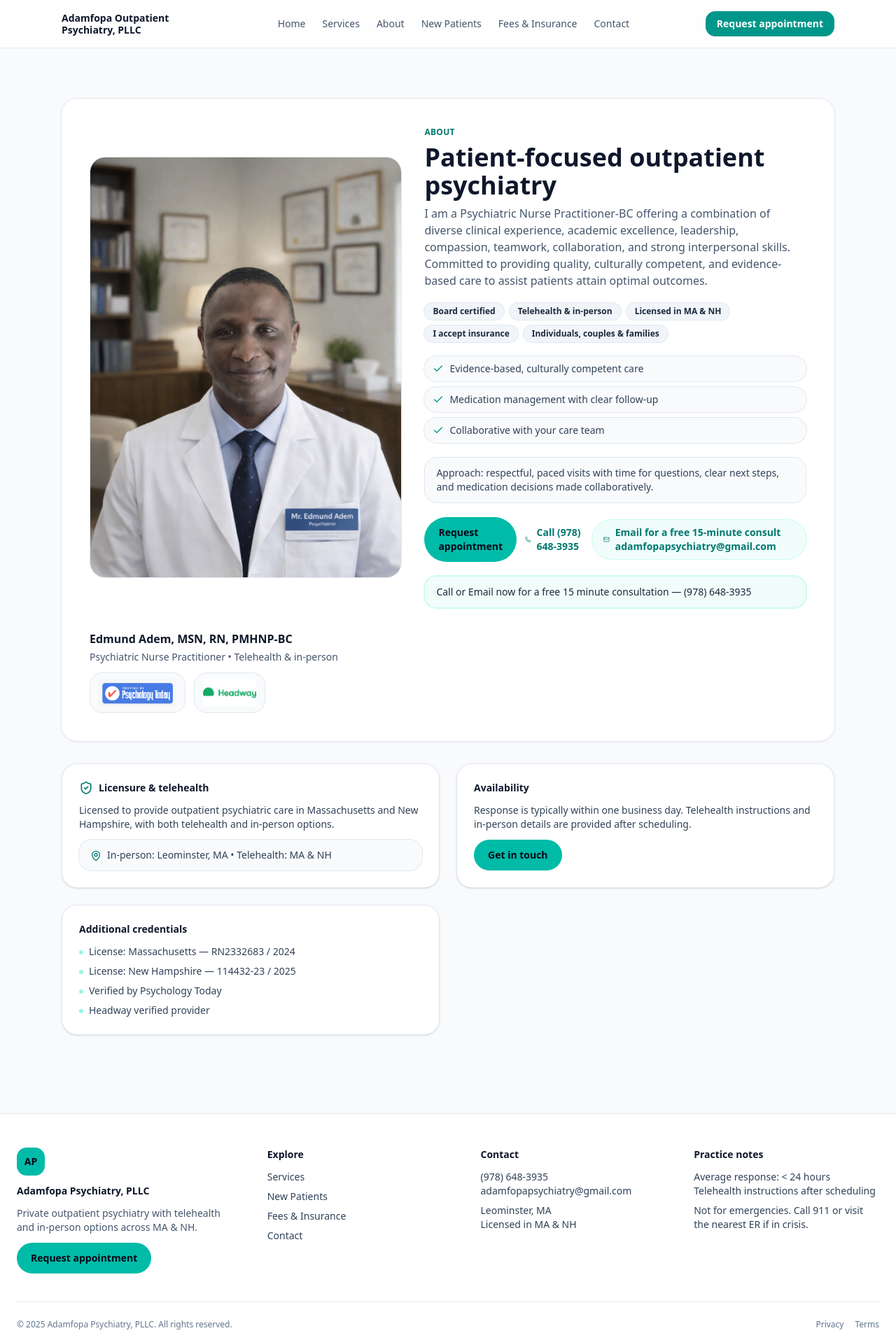
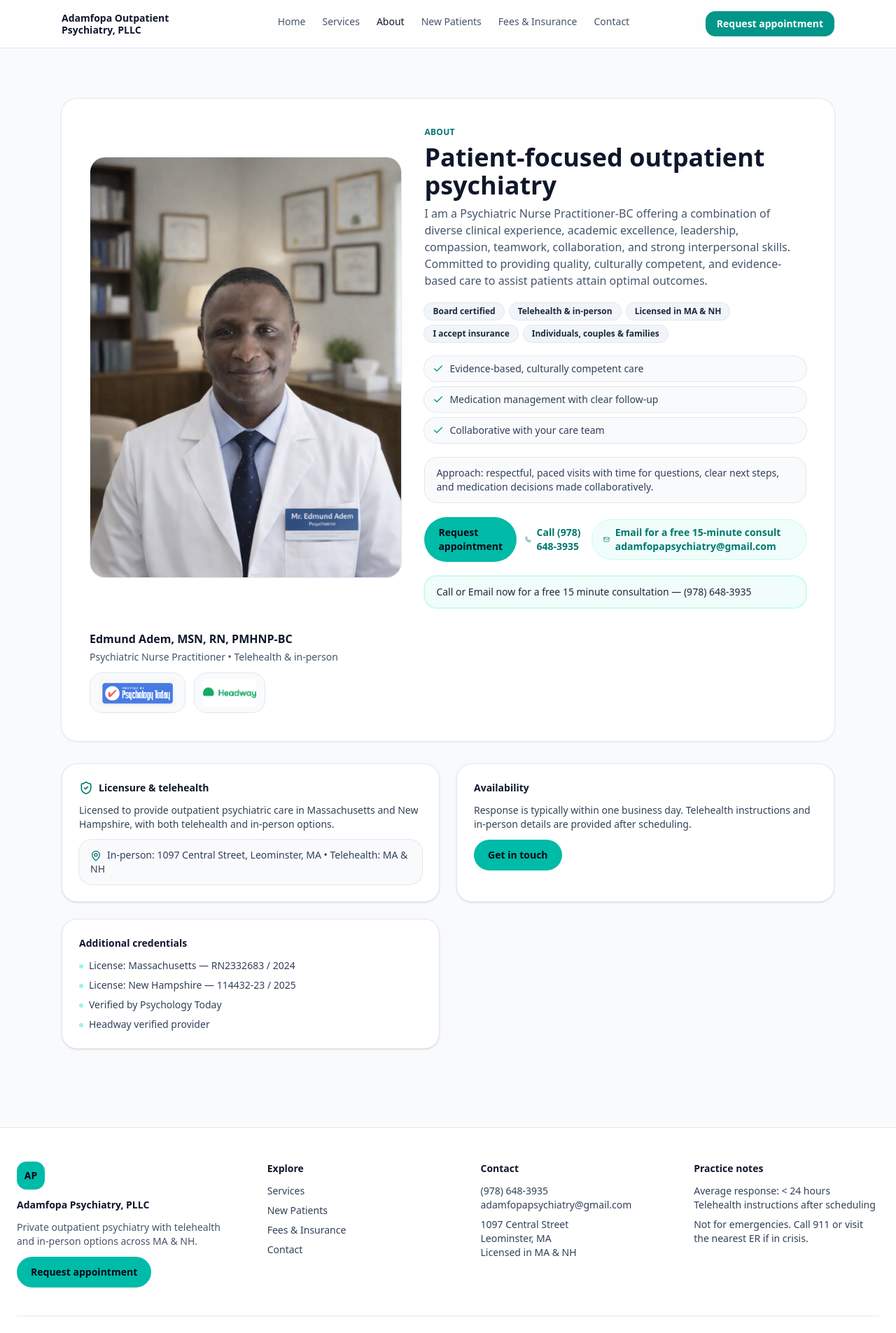
Before and after one commit to Evertte/adamfopa-psychiatry-website, a Next.js app: page /about in a window 1280 px wide. Shown: the top 1905 px of the page at 70% size. Built offline with nearby package versions, Linux system fonts and the light colour scheme.

Commit message:
feat: update address references to 1097 Central Street, Leominster, MA across the site

```diff
--- a/src/app/about/page.tsx
+++ b/src/app/about/page.tsx
@@ -149,7 +149,7 @@ export default function AboutPage() {
             </p>
             <div className="rounded-2xl bg-slate-50 px-4 py-3 text-sm text-slate-700 ring-1 ring-slate-200">
               <MapPin className="mr-2 inline-block h-4 w-4 text-teal-700" />
-              In-person: Leominster, MA • Telehealth: MA &amp; NH
+              In-person: 1097 Central Street, Leominster, MA • Telehealth: MA &amp; NH
             </div>
           </div>
 
--- a/src/app/contact/page.tsx
+++ b/src/app/contact/page.tsx
@@ -14,7 +14,7 @@ export default async function ContactPage({
         ? "inperson"
         : "";
   const mapSrc =
-    "https://www.google.com/maps/embed?pb=!1m18!1m12!1m3!1d2948.812316774817!2d-71.75979422371341!3d42.52509082634845!2m3!1f0!2f0!3f0!3m2!1i1024!2i768!4f13.1!3m3!1m2!1s0x89e3e6d9f406edb9%3A0x6138be05c3aab778!2sLeominster%2C%20MA!5e0!3m2!1sen!2sus!4v1700000000000!5m2!1sen!2sus";
+    "https://www.google.com/maps?q=1097+Central+Street+Leominster+MA&output=embed";
 
   return (
     <main className="min-h-screen bg-slate-50 text-slate-900">
@@ -71,11 +71,11 @@ export default async function ContactPage({
             Office location (in-person visits)
           </p>
           <p className="mt-1 text-sm text-slate-600">
-            Leominster, MA. Exact details are provided after scheduling.
+            1097 Central Street, Leominster, MA. Telehealth available across MA &amp; NH.
           </p>
           <div className="mt-4 overflow-hidden rounded-xl border border-slate-200">
             <iframe
-              title="Leominster office map"
+              title="1097 Central Street, Leominster, MA office map"
               src={mapSrc}
               width="100%"
               height="320"
--- a/src/app/layout.tsx
+++ b/src/app/layout.tsx
@@ -61,6 +61,7 @@ export default function RootLayout({
               email: "adamfopapsychiatry@gmail.com",
               address: {
                 "@type": "PostalAddress",
+                streetAddress: "1097 Central Street",
                 addressLocality: "Leominster",
                 addressRegion: "MA",
                 addressCountry: "US",
--- a/src/components/site/SiteFooter.tsx
+++ b/src/components/site/SiteFooter.tsx
@@ -53,7 +53,8 @@ export default function SiteFooter() {
               >
                 adamfopapsychiatry@gmail.com
               </Link>
-              <p className="mt-2">Leominster, MA</p>
+              <p className="mt-2">1097 Central Street</p>
+              <p>Leominster, MA</p>
               <p>Licensed in MA &amp; NH</p>
             </div>
           </div>
--- a/src/components/site/SiteHeader.tsx
+++ b/src/components/site/SiteHeader.tsx
@@ -3,6 +3,7 @@
 import { useEffect, useState } from "react";
 import { Menu, X } from "lucide-react";
 import Link from "next/link";
+import { usePathname } from "next/navigation";
 
 const LINKS = [
   { href: "/", label: "Home" },
@@ -14,7 +15,14 @@ const LINKS = [
 ];
 
 export default function SiteHeader() {
+  const pathname = usePathname();
+  const [mounted, setMounted] = useState(false);
   const [open, setOpen] = useState(false);
+
+  // Wait for client to avoid hydration class mismatches on first paint
+  useEffect(() => {
+    setMounted(true);
+  }, []);
 
   // Close menu on Escape
   useEffect(() => {
@@ -45,15 +53,26 @@ export default function SiteHeader() {
 
         {/* Desktop nav */}
         <nav className="hidden items-center gap-6 text-sm text-slate-600 md:flex">
-          {LINKS.map((l) => (
+          {LINKS.map((l) => {
+            const isActive =
+              mounted &&
+              (pathname === l.href ||
+                (l.href !== "/" && pathname?.startsWith(l.href)));
+            return (
               <Link
                 key={l.href}
-              className="hover-link-underline hover-glow hover:text-slate-900"
+                className={[
+                  "relative pb-1 font-medium border-b-2 border-transparent transition-colors hover-link-underline hover-glow hover:text-slate-900 hover:border-teal-200",
+                  isActive
+                    ? "text-slate-900 border-teal-600"
+                    : "text-slate-600",
+                ].join(" ")}
                 href={l.href}
               >
                 {l.label}
               </Link>
-          ))}
+            );
+          })}
         </nav>
 
         {/* Desktop CTA */}
@@ -115,16 +134,27 @@ export default function SiteHeader() {
         >
           <div className="mx-auto max-w-6xl px-6 py-4">
             <nav className="flex flex-col gap-2">
-              {LINKS.map((l) => (
+              {LINKS.map((l) => {
+                const isActive =
+                  mounted &&
+                  (pathname === l.href ||
+                    (l.href !== "/" && pathname?.startsWith(l.href)));
+                return (
                   <Link
                     key={l.href}
                     href={l.href}
                     onClick={() => setOpen(false)}
-                  className="rounded-xl px-3 py-2 text-sm font-semibold text-slate-900 hover-glow transition hover:bg-slate-50 focus:outline-none focus:ring-4 focus:ring-teal-100"
+                    className={[
+                      "rounded-xl px-3 py-2 text-sm font-semibold transition hover:bg-slate-50 hover-glow focus:outline-none focus:ring-4 focus:ring-teal-100",
+                      isActive
+                        ? "bg-slate-100 text-slate-900 ring-1 ring-teal-100"
+                        : "text-slate-900",
+                    ].join(" ")}
                   >
                     {l.label}
                   </Link>
-              ))}
+                );
+              })}
             </nav>
 
             <div className="mt-4 grid gap-2">
--- a/src/content/home.ts
+++ b/src/content/home.ts
@@ -28,7 +28,7 @@ export const visitOptions = [
     title: "In-person",
     desc: "Office visits in a calm setting for those who prefer face-to-face conversations.",
     bullets: [
-      "Leominster, MA office",
+      "1097 Central Street, Leominster, MA",
       "Convenient to Worcester area",
       "Accessible building",
     ],
```
Lines whose indentation alone changed are shown as unchanged.
